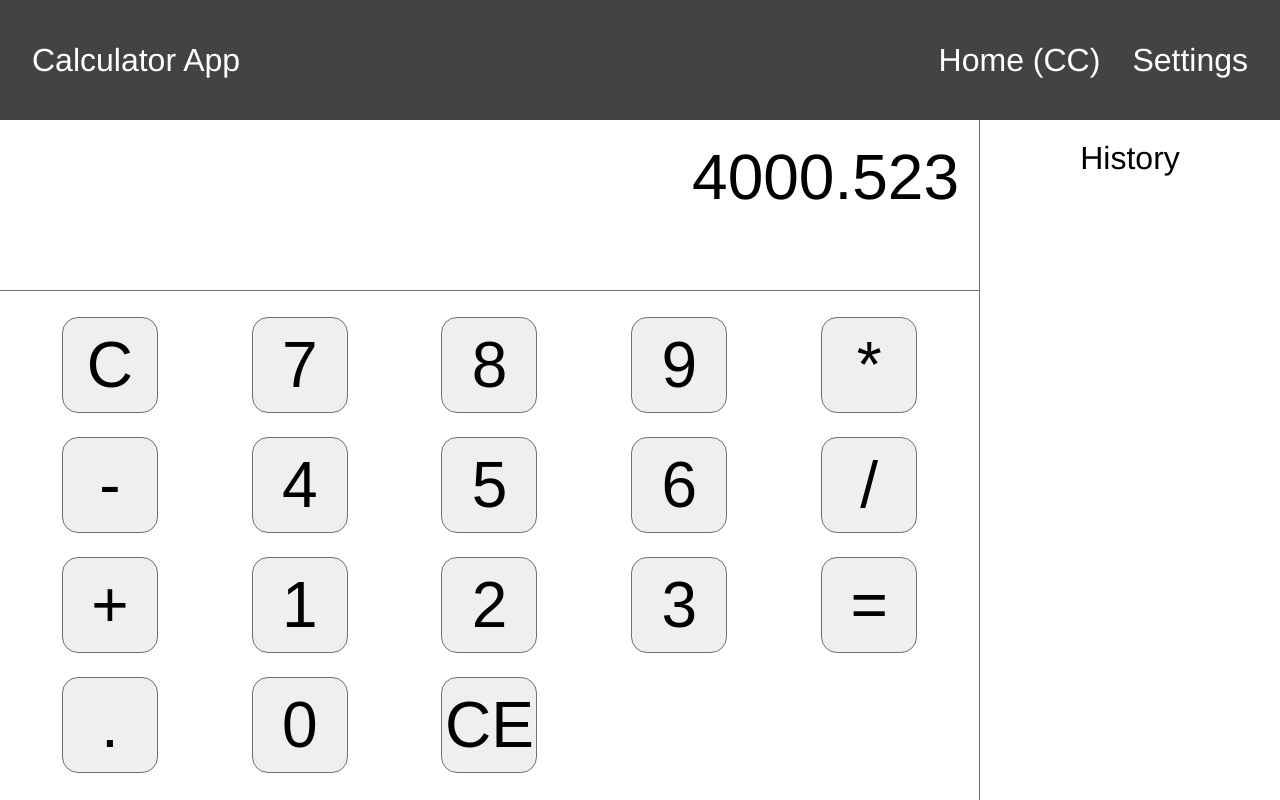
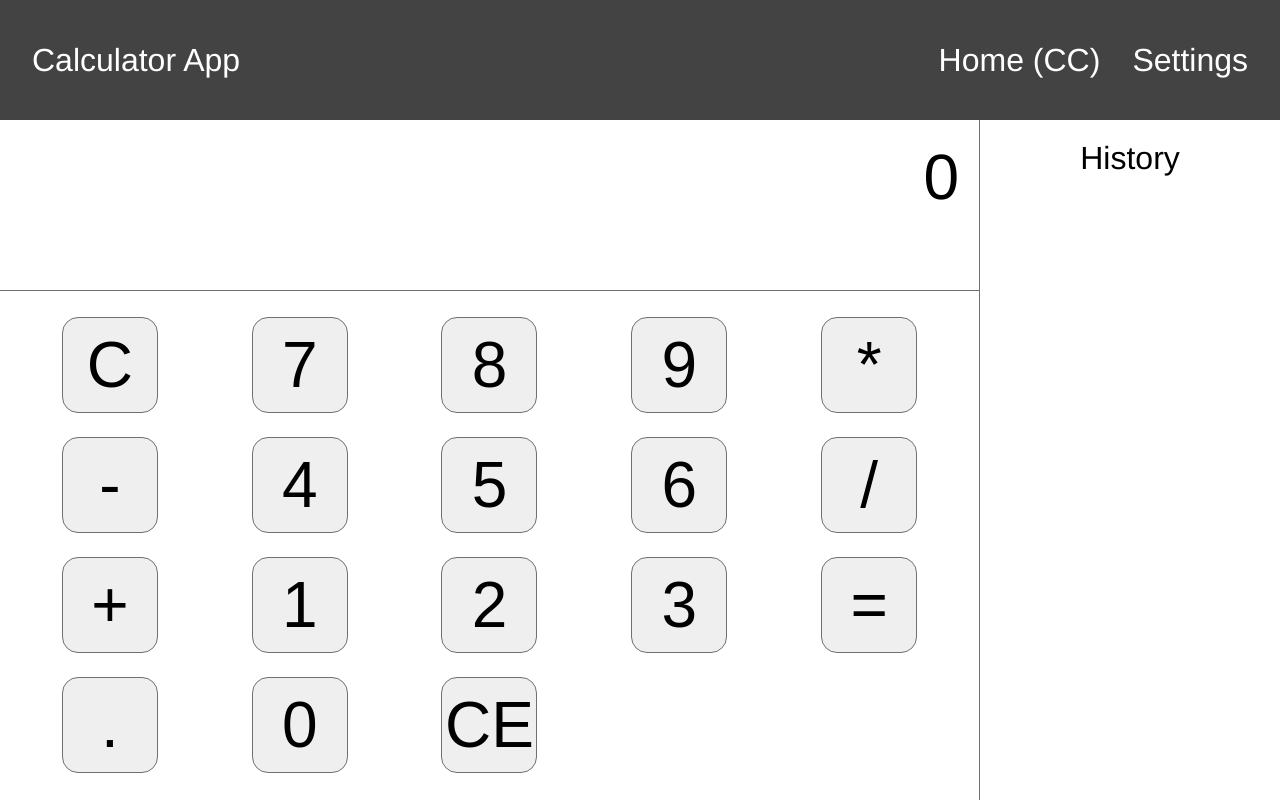
Before and after one commit to soulcell/calc-task, a React (Create React App) app: page / in a window 1280 px wide. Built offline with nearby package versions, Linux system fonts and the light colour scheme.

Commit message:
feat: add selector to display component

```diff
--- a/src/components/Display/index.tsx
+++ b/src/components/Display/index.tsx
@@ -1,5 +1,9 @@
+import { useSelector } from "react-redux";
+import selectCalculator from "../../store/reducers/calculator/selector";
 import { StyledDisplay } from "./styled";
 
 export default function Display(): JSX.Element {
-  return <StyledDisplay>4000.523</StyledDisplay>;
+  const calculator = useSelector(selectCalculator);
+
+  return <StyledDisplay>{calculator.operand}</StyledDisplay>;
 }
```
